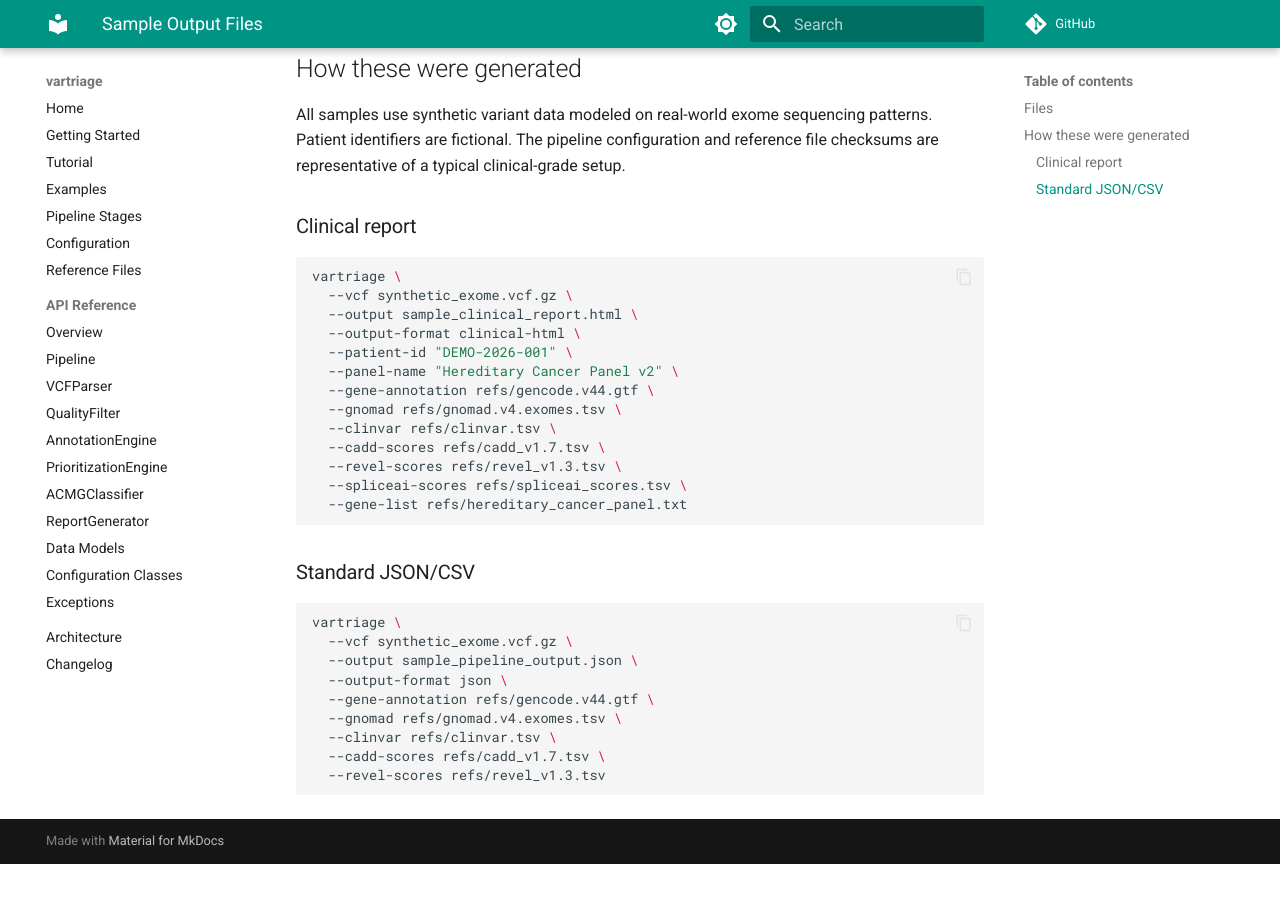
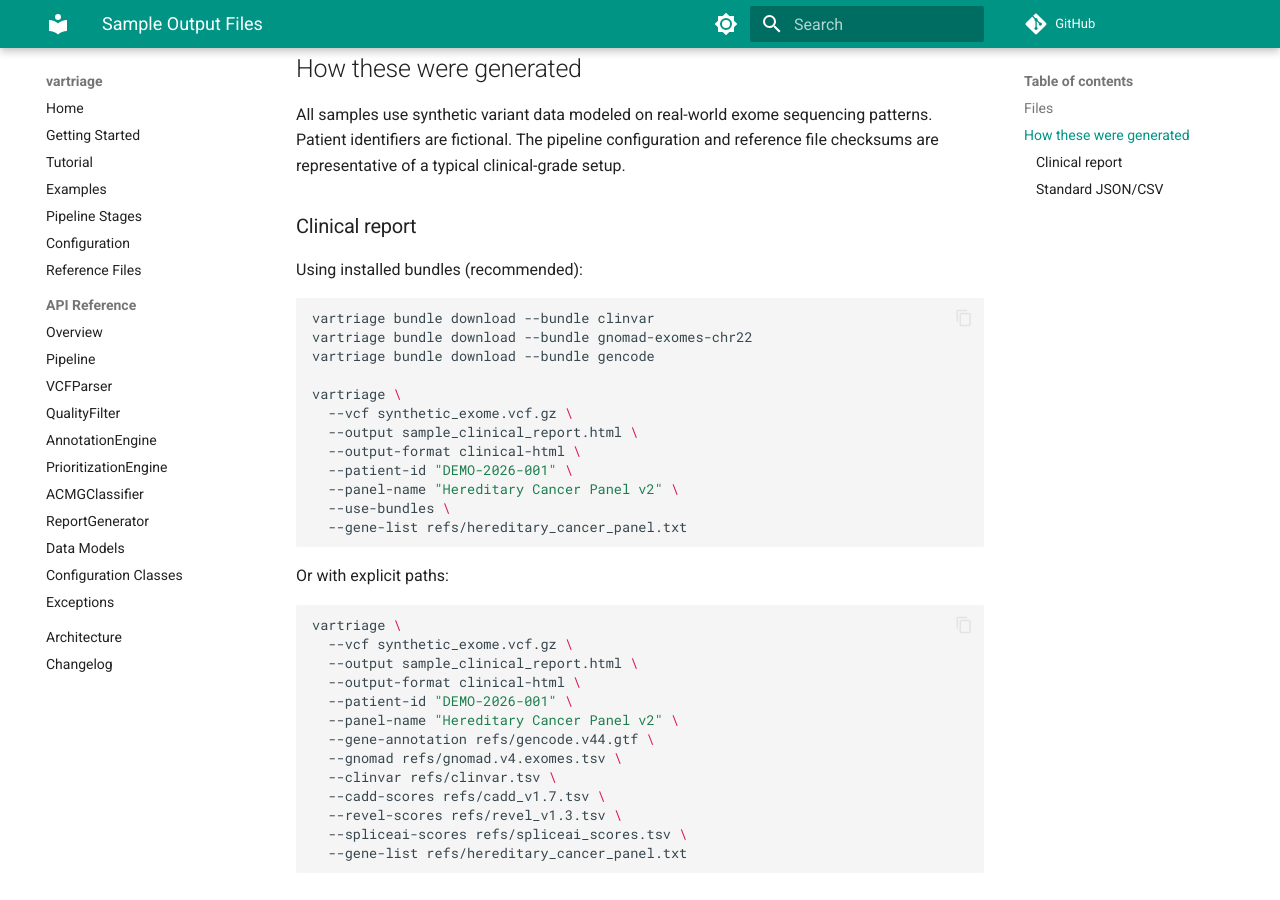
Before and after one commit to Behordeun/vartriage, an MkDocs documentation site: the page built from docs/examples/README.md, in a window 1280 px wide and 900 px high, scrolled down 555 px. Built offline with MkDocs 1.6.1 and Material for MkDocs 9.7.7, drawn with Linux system fonts in a browser that asks for light colours; comment, search, counter and statistics services are not loaded; before the commit the page ends 1419 px from its top, so only the background shows below that.

Commit message:
docs: add score bundle examples to docs/examples

````diff
--- a/docs/examples/README.md
+++ b/docs/examples/README.md
@@ -21,6 +21,25 @@ configuration and reference file checksums are representative of a
 typical clinical-grade setup.
 
 ### Clinical report
+
+Using installed bundles (recommended):
+
+```bash
+vartriage bundle download --bundle clinvar
+vartriage bundle download --bundle gnomad-exomes-chr22
+vartriage bundle download --bundle gencode
+
+vartriage \
+  --vcf synthetic_exome.vcf.gz \
+  --output sample_clinical_report.html \
+  --output-format clinical-html \
+  --patient-id "DEMO-2026-001" \
+  --panel-name "Hereditary Cancer Panel v2" \
+  --use-bundles \
+  --gene-list refs/hereditary_cancer_panel.txt
+```
+
+Or with explicit paths:
 
 ```bash
 vartriage \
````
Also changed, not shown: docs/examples.md (+112 -0 lines).
